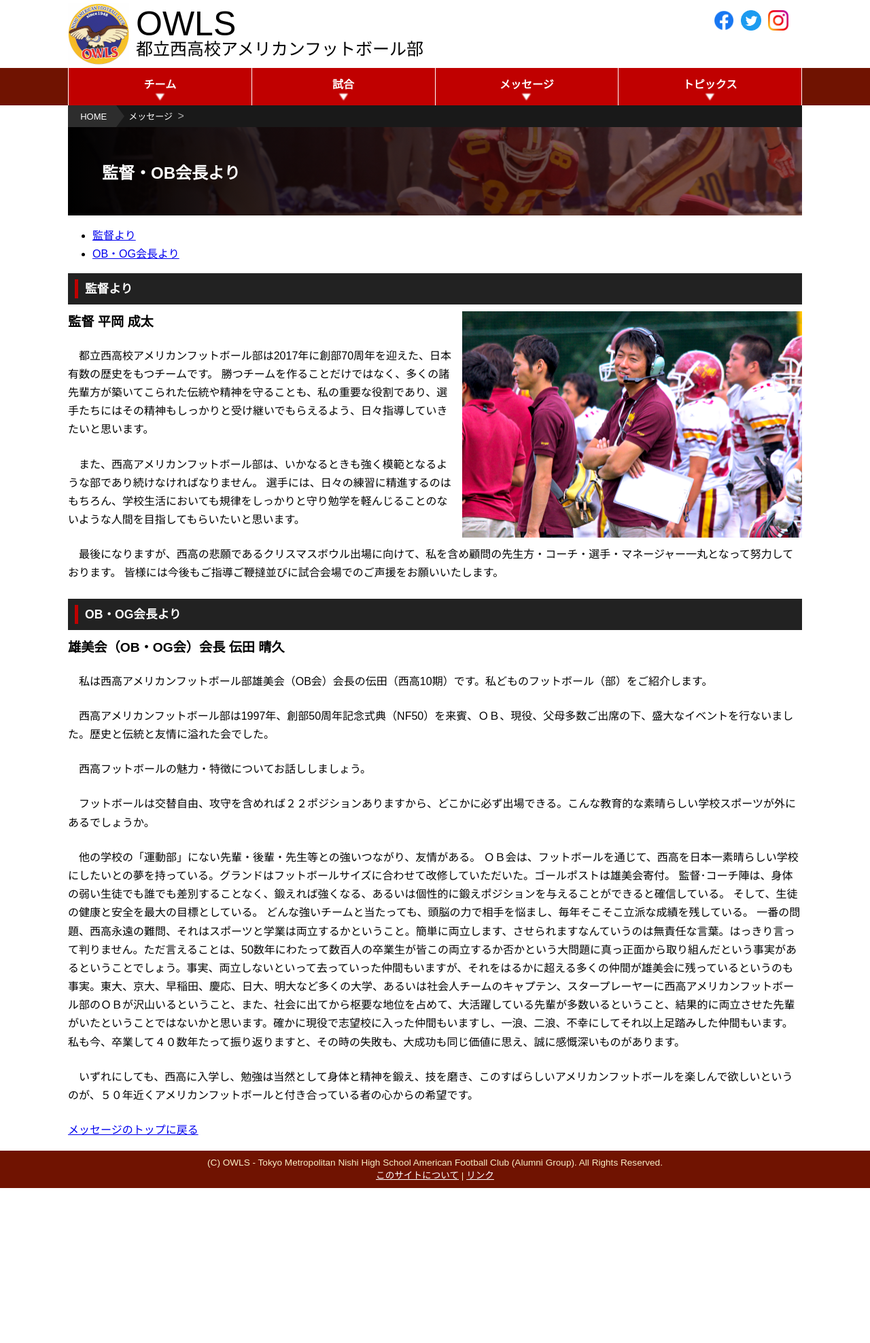
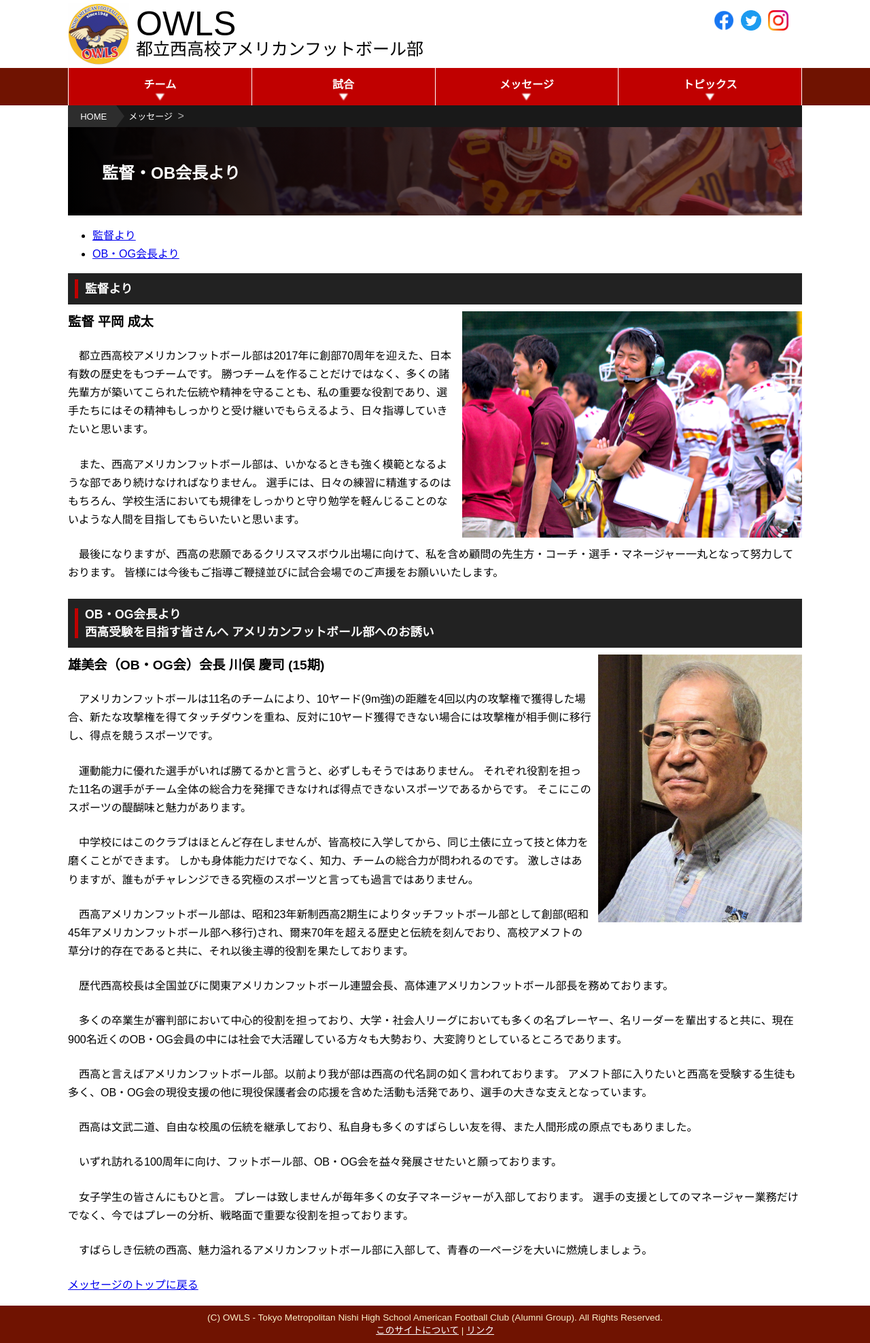
Before and after one commit to numa72/nishi-owls, a Jekyll site: the page built from message/coach-ob.html, in a window 1280 px wide. Shown: the whole page at 68% size. Built offline with Jekyll 4.4.1, drawn with Linux system fonts in a browser that asks for light colours; some web fonts are replaced; before the commit the page ends 1748 px from its top, so only the background shows below that.

Commit message:
message from kawamata-san

```diff
--- a/_sass/message.scss
+++ b/_sass/message.scss
@@ -83,6 +83,17 @@
         max-width: 50%;
         box-sizing: border-box;
 
+        &.portrait {
+            width: 300px;
+            @include mq(mobile) {
+                width: 100%;
+
+                img {
+                    width: 60%;
+                }
+            }
+        }
+
         img {
             width: 100%;
             height: auto;
--- a/message/coach-ob.html
+++ b/message/coach-ob.html
@@ -32,32 +32,63 @@ title: メッセージ
         皆様には今後もご指導ご鞭撻並びに試合会場でのご声援をお願いいたします。
     </p>
 
-    <h2 id="ob">OB・OG会長より</h2>
-    <h3>雄美会（OB・OG会）会長 伝田 晴久</h3>
+    <h2 id="ob">OB・OG会長より<br />西高受験を目指す皆さんへ アメリカンフットボール部へのお誘い</h2>
+    <div class="image-box portrait">
+        <img src="/assets/images/message/kawamata.jpg" alt="川俣会長写真">
+    </div>
 
-    <p>私は西高アメリカンフットボール部雄美会（OB会）会長の伝田（西高10期）です。私どものフットボール（部）をご紹介します。
+    <h3>雄美会（OB・OG会）会長 川俣 慶司 (15期)</h3>
+
+    <p>
+        アメリカンフットボールは11名のチームにより、10ヤード(9m強)の距離を4回以内の攻撃権で獲得した場合、新たな攻撃権を得てタッチダウンを重ね、反対に10ヤード獲得できない場合には攻撃権が相手側に移行し、得点を競うスポーツです。
     </p>
+
     <p>
-        西高アメリカンフットボール部は1997年、創部50周年記念式典（NF50）を来賓、ＯＢ、現役、父母多数ご出席の下、盛大なイベントを行ないました。歴史と伝統と友情に溢れた会でした。
+        運動能力に優れた選手がいれば勝てるかと言うと、必ずしもそうではありません。
+        それぞれ役割を担った11名の選手がチーム全体の総合力を発揮できなければ得点できないスポーツであるからです。
+        そこにこのスポーツの醍醐味と魅力があります。</p>
+
+    <p>
+        中学校にはこのクラブはほとんど存在しませんが、皆高校に入学してから、同じ土俵に立って技と体力を磨くことができます。
+        しかも身体能力だけでなく、知力、チームの総合力が問われるのです。
+        激しさはありますが、誰もがチャレンジできる究極のスポーツと言っても過言ではありません。
     </p>
+
     <p>
-        西高フットボールの魅力・特徴についてお話ししましょう。
+        西高アメリカンフットボール部は、昭和23年新制西高2期生によりタッチフットボール部として創部(昭和45年アメリカンフットボール部へ移行)され、爾来70年を超える歴史と伝統を刻んでおり、高校アメフトの草分け的存在であると共に、それ以後主導的役割を果たしております。
     </p>
+
     <p>
-        フットボールは交替自由、攻守を含めれば２２ポジションありますから、どこかに必ず出場できる。こんな教育的な素晴らしい学校スポーツが外にあるでしょうか。
+        歴代西高校長は全国並びに関東アメリカンフットボール連盟会長、高体連アメリカンフットボール部長を務めております。
     </p>
+
     <p>
-        他の学校の「運動部」にない先輩・後輩・先生等との強いつながり、友情がある。
-        ＯＢ会は、フットボールを通じて、西高を日本一素晴らしい学校にしたいとの夢を持っている。グランドはフットボールサイズに合わせて改修していただいた。ゴールポストは雄美会寄付。
-        監督･コーチ陣は、身体の弱い生徒でも誰でも差別することなく、鍛えれば強くなる、あるいは個性的に鍛えポジションを与えることができると確信している。
-        そして、生徒の健康と安全を最大の目標としている。
-        どんな強いチームと当たっても、頭脳の力で相手を悩まし、毎年そこそこ立派な成績を残している。
-        一番の問題、西高永遠の難問、それはスポーツと学業は両立するかということ。簡単に両立します、させられますなんていうのは無責任な言葉。はっきり言って判りません。ただ言えることは、50数年にわたって数百人の卒業生が皆この両立するか否かという大問題に真っ正面から取り組んだという事実があるということでしょう。事実、両立しないといって去っていった仲間もいますが、それをはるかに超える多くの仲間が雄美会に残っているというのも事実。東大、京大、早稲田、慶応、日大、明大など多くの大学、あるいは社会人チームのキャプテン、スタープレーヤーに西高アメリカンフットボール部のＯＢが沢山いるということ、また、社会に出てから枢要な地位を占めて、大活躍している先輩が多数いるということ、結果的に両立させた先輩がいたということではないかと思います。確かに現役で志望校に入った仲間もいますし、一浪、二浪、不幸にしてそれ以上足踏みした仲間もいます。私も今、卒業して４０数年たって振り返りますと、その時の失敗も、大成功も同じ価値に思え、誠に感慨深いものがあります。
+        多くの卒業生が審判部において中心的役割を担っており、大学・社会人リーグにおいても多くの名プレーヤー、名リーダーを輩出すると共に、現在900名近くのOB・OG会員の中には社会で大活躍している方々も大勢おり、大変誇りとしているところであります。
     </p>
+
     <p>
-        いずれにしても、西高に入学し、勉強は当然として身体と精神を鍛え、技を磨き、このすばらしいアメリカンフットボールを楽しんで欲しいというのが、５０年近くアメリカンフットボールと付き合っている者の心からの希望です。
+        西高と言えばアメリカンフットボール部。以前より我が部は西高の代名詞の如く言われております。
+        アメフト部に入りたいと西高を受験する生徒も多く、OB・OG会の現役支援の他に現役保護者会の応援を含めた活動も活発であり、選手の大きな支えとなっています。
+    </p>
 
+    <p>
+        西高は文武二道、自由な校風の伝統を継承しており、私自身も多くのすばらしい友を得、また人間形成の原点でもありました。
     </p>
+
+    <p>
+        いずれ訪れる100周年に向け、フットボール部、OB・OG会を益々発展させたいと願っております。
+    </p>
+
+    <p>
+        女子学生の皆さんにもひと言。
+        プレーは致しませんが毎年多くの女子マネージャーが入部しております。
+        選手の支援としてのマネージャー業務だけでなく、今ではプレーの分析、戦略面で重要な役割を担っております。
+    </p>
+
+    <p>
+        すばらしき伝統の西高、魅力溢れるアメリカンフットボール部に入部して、青春の一ページを大いに燃焼しましょう。
+    </p>
+
 </div>
 
 <p><a href="index.html">メッセージのトップに戻る</a></p>
```
Also changed, not shown: assets/images/message/kawamata.jpg (added), 2 other files.
